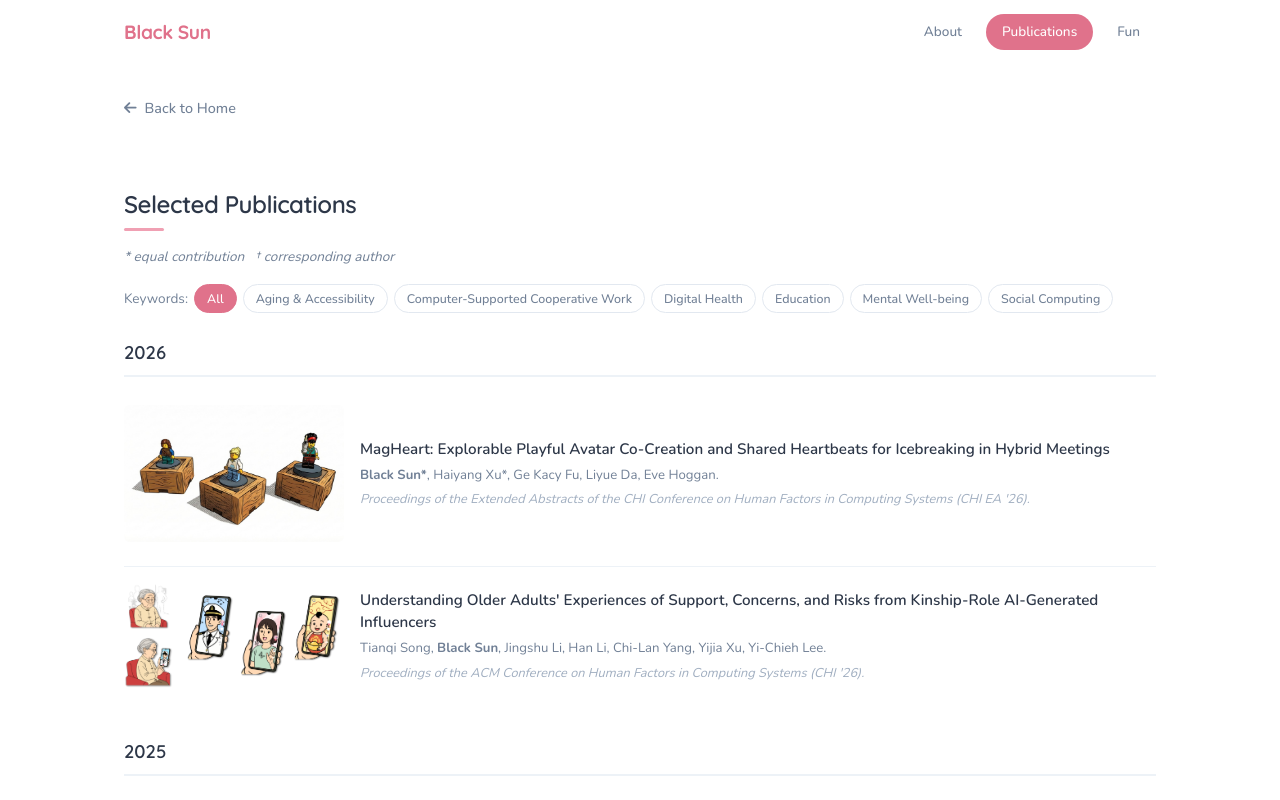
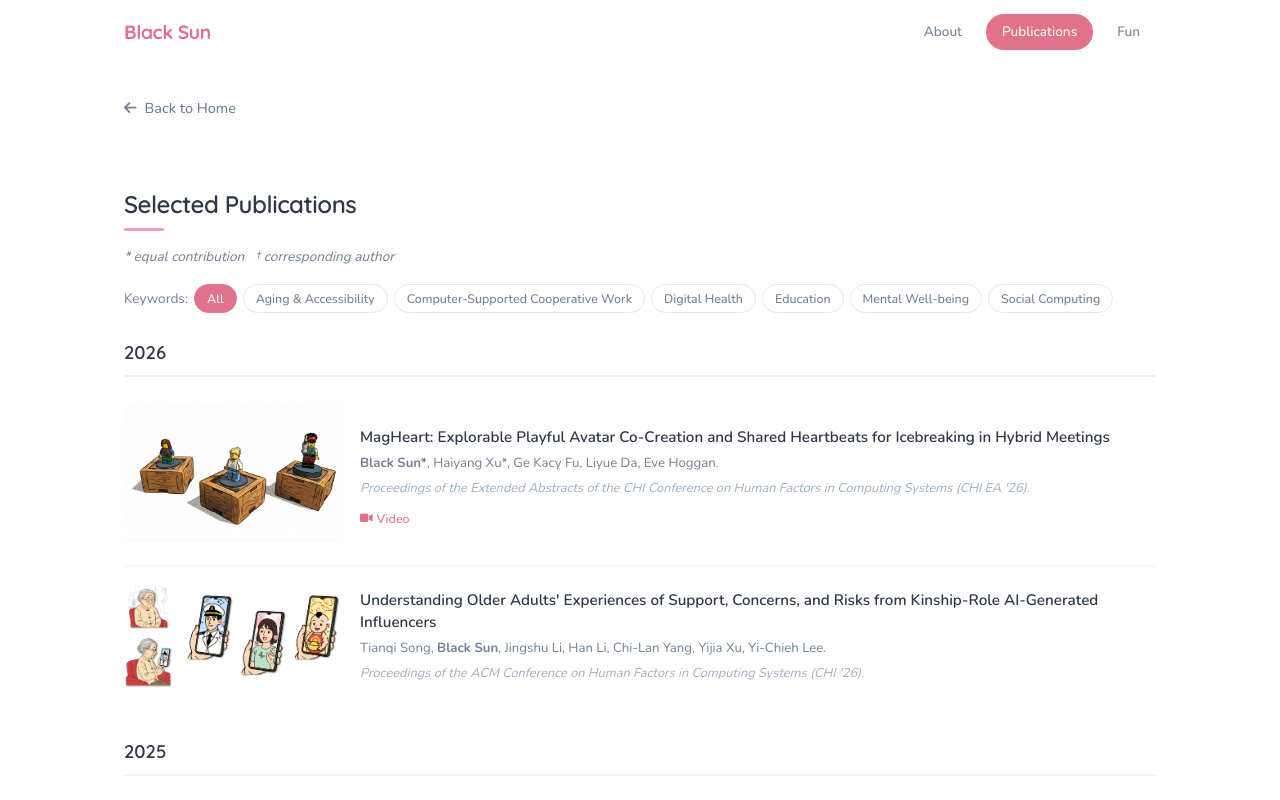
Before and after one commit to BlackThompson/New_Academic_Homepage, a React (Vite) app: page /#/publications in a window 1280 px wide. Shown: the top 800 px of the page. Built offline with nearby package versions, Linux system fonts and the light colour scheme; some icons are missing.

Commit message:
add video link CHI26

```diff
--- a/src/data/publications.js
+++ b/src/data/publications.js
@@ -45,7 +45,11 @@ export const publications = [
         journal: 'Proceedings of the Extended Abstracts of the CHI Conference on Human Factors in Computing Systems (CHI EA \'26).',
         tags: ['cscw'],
         award: null,
-        links: [],
+        links: [{
+          label: 'Video',
+          url: 'https://youtu.be/MW8qub1laFM',
+          icon: 'fas fa-video',
+        }],
         image: '/images/papers/chi26-magheart.jpg',
       },
       {
```
